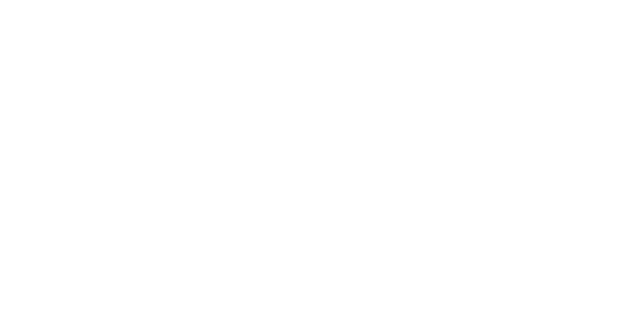
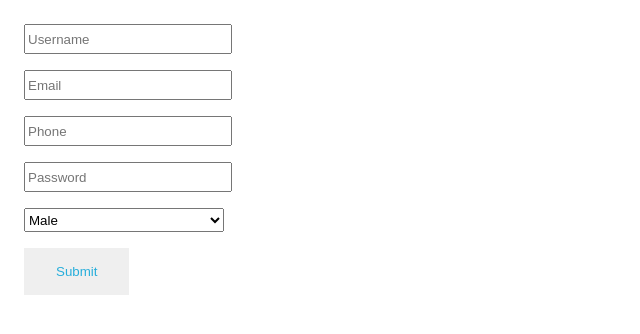
Before and after one commit to jamimmehdi/ReactJS-React-getting-started-NPM-NPM-Scripts-React-Basics-What-is-React-J---ys2fc8ifhs5e, a React app: page / in a window 1280 px wide. Shown: the whole page, without its empty margins (0-640 px from the left). Built offline with nearby package versions, Linux system fonts and the light colour scheme.

Commit message:
assignment-7

```diff
--- a/src/components/App.js
+++ b/src/components/App.js
@@ -1,10 +1,177 @@
-import React, {Component, useState} from "react";
+import React, { Component, useEffect, useState } from "react";
 import '../styles/App.css';
+import Input from "./Input";
+import Message from "./Message";
+import Select from "./Select";
 
 const App = () => {
-  return (
-    <div id="main"></div>
-  )
+	const [isValid, setIsValid] = useState(false);
+	const [error, setError] = useState("");
+	const [username, setUsername] = useState("");
+	const [formEvent, setFormEvent] = useState();
+
+	const [values, setValues] = useState({
+		username: "",
+		email: "dfgdf",
+		phone: "123",
+		password: "",
+	})
+
+	const inputs = [
+		{
+			id: 1,
+			name: "username",
+			testId: "name",
+			type: "text",
+			placeholderText: "Username",
+			valueText: values.username,
+		},
+
+		{
+			id: 2,
+			name: "email",
+			testId: "email",
+			type: "text",
+			placeholderText: "Email",
+			valueText: values.email,
+		},
+
+		{
+			id: 3,
+			name: "phone",
+			testId: "phoneNumber",
+			type: "tel",
+			placeholderText: "Phone",
+			valueText: values.phone,
+		},
+
+		{
+			id: 4,
+			name: "password",
+			testId: "password",
+			type: "password",
+			placeholderText: "Password",
+			valueText: values.password,
+		},
+	]
+
+	const gender = [
+		{ valueText: "male", text: "Male" },
+		{ valueText: "female", text: "Female" },
+		{ valueText: "other", text: "Others" },
+	]
+
+	const validation = {
+		isFieldEmpty: () => {
+			for (const item of Object.entries(values)) {
+				if (!item[1]) {
+					return true;
+				}
+			}
+			return false;
+		},
+
+		isAlphanumericName: () => {
+			const pattern = /^([a-z]+[\s]*[0-9]+[\s]*)+$/;
+			return pattern.test(values.username);
+		},
+
+		isValidEmail: () => {
+			return values.email.includes("@");
+		},
+
+		isValidPhone: () => {
+			const pattern = /^[0-9]*$/;
+			return pattern.test(values.phone);
+		},
+
+		isValidPassword: () => {
+			return values.password.length >= 6;
+		},
+	}
+
+	const getUserName = () => {
+		return values.email.split("@")[0];
+	}
+
+	const clearForm = (formData) => {
+		Array.from(formData.target).forEach((e) => (e.value = ""))
+	}
+
+	const handleSubmit = (e) => {
+		e.preventDefault();
+		e.persist()
+		const data = new FormData(e.target);
+		const formData = Object.fromEntries(data.entries());
+		setValues({ ...formData });
+
+		setFormEvent(e);
+	}
+
+	const validateForm = () => {
+		if (validation.isFieldEmpty()) {
+			setIsValid(false);
+			setError("All fields are mandatory");
+			return;
+		}
+		if (!validation.isAlphanumericName()) {
+			setIsValid(false);
+			setError("Name is not alphanumeric");
+			return;
+		}
+		if (!validation.isValidEmail()) {
+			setIsValid(false);
+			setError("Email must contain @");
+			return;
+		}
+		if (!validation.isValidPhone()) {
+			setIsValid(false);
+			setError("Phone Number must contain only numbers");
+			return;
+		}
+		if (!validation.isValidPassword()) {
+			setIsValid(false);
+			setError("Password must contain atleast 6 letters");
+			return;
+		}
+
+		setIsValid(true);
+		setUsername(getUserName());
+	}
+
+	useEffect(() => {
+		if (values.username) {
+			validateForm();
+		}
+	}, [values])
+
+	useEffect(() => {
+		if(isValid) {
+			clearForm(formEvent);
+		}
+	}, [isValid]);
+
+	return (
+		<div id="main">
+			<form onSubmit={handleSubmit}>
+				{inputs.map((input) => {
+					return (
+						<Input key={input.id}  {...input} />
+					)
+				})}
+				<Select options={gender} />
+				<div>
+					<button type="submit" data-testid='submit'>Submit</button>
+				</div>
+			</form>
+
+			{isValid ? (
+				<Message message={"Hello" + " " + username} />
+			) : (
+				<Message message={error} />
+			)}
+		</div>
+	)
 }
 
 
--- /dev/null
+++ b/src/components/Input.js
@@ -0,0 +1,16 @@
+import React from 'react'
+
+export default function Input(props) {
+    return (
+        <div>
+            <input
+                id={props.id}
+                name={props.name}
+                data-testid={props.testId}
+                type={props.type}
+                placeholder={props.placeholderText}
+            />
+        </div>
+
+    )
+}
--- /dev/null
+++ b/src/components/Message.js
@@ -0,0 +1,11 @@
+import React from "react";
+
+const Message = ({message}) => {
+    return (
+        <div>
+            <p>{message}</p>
+        </div>
+    )
+}
+
+export default Message;
--- /dev/null
+++ b/src/components/Select.js
@@ -0,0 +1,19 @@
+import React from 'react'
+
+export default function Select(props) {
+    return (
+        <select >
+            {props.options.map((items, index) => {
+
+                return (
+                    <option
+                        key={index}
+                        value={items.valueText}>
+                        {items.text}
+                    </option>
+                )
+            })}
+        </select>
+
+    )
+}
--- a/src/styles/App.css
+++ b/src/styles/App.css
@@ -9,4 +9,18 @@ button{
     text-align: center;
     justify-content: center;
     align-items: center;
+    margin: 0.5rem 0;
+    border: none;
+    padding: 1rem 2rem;
+    cursor: pointer;
 }
+
+form {
+    margin: 1rem 1rem;
+}
+
+form input, select{
+    height: 1.5rem;
+    width: 200px;
+    margin: 0.5rem 0;
+}
```
Also changed, not shown: 1 other file.
